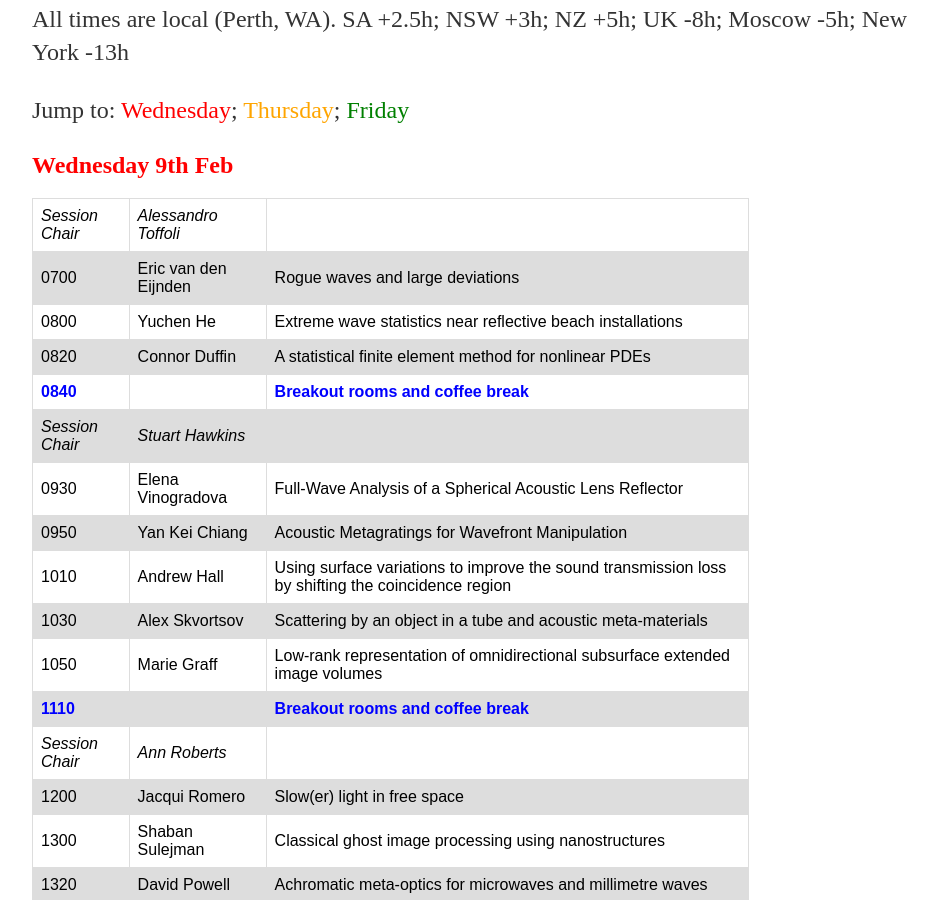
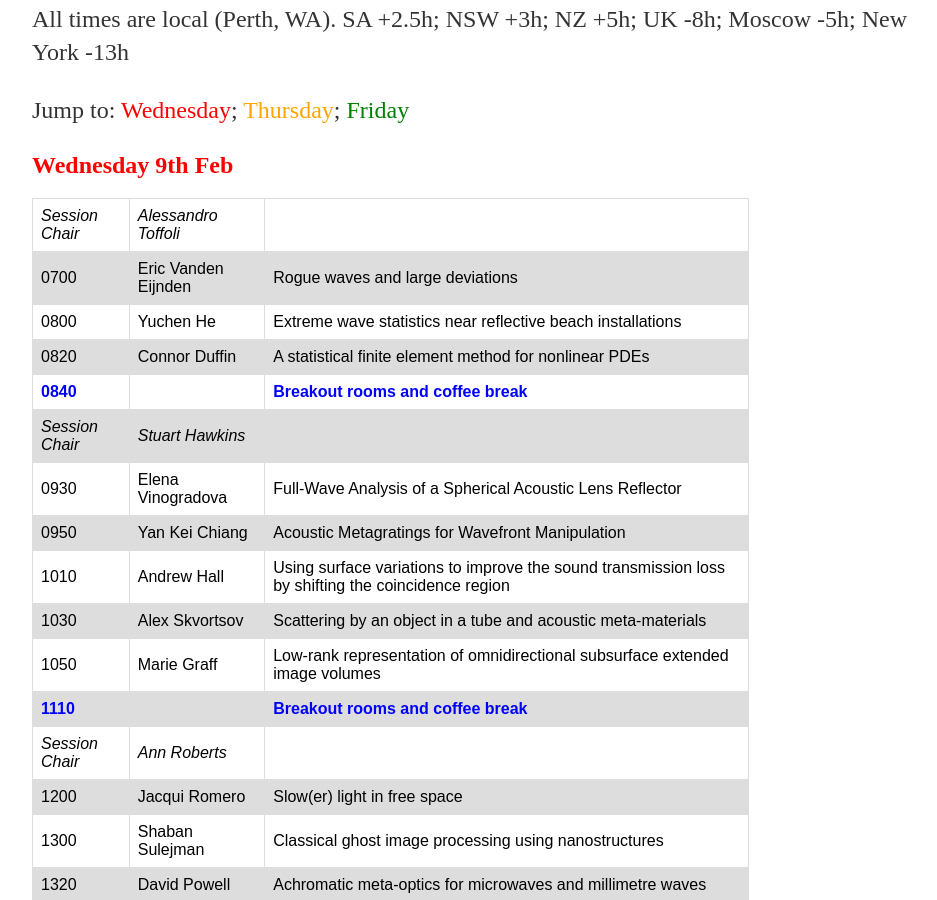
Before and after one commit to kozwaves/kozwaves.github.io, a Jekyll site: the page built from KOZWaves2022/index.html, in a window 1280 px wide and 900 px high, scrolled down 427 px. Shown: the whole window, without its empty margins (160-1097 px from the left). Built offline with Jekyll 4.4.1, drawn with Linux system fonts in a browser that asks for light colours; comment, search, counter and statistics services are not loaded.

Commit message:
Update index.html

```diff
--- a/KOZWaves2022/index.html
+++ b/KOZWaves2022/index.html
@@ -46,7 +46,7 @@ tr:nth-child(even) {
   </tr>
   <tr>
     <td>0700</td>
-    <td>Eric van den Eijnden</td>
+    <td>Eric Vanden Eijnden</td>
     <td>Rogue waves and large deviations</td>
   </tr>
 	<tr>
```
